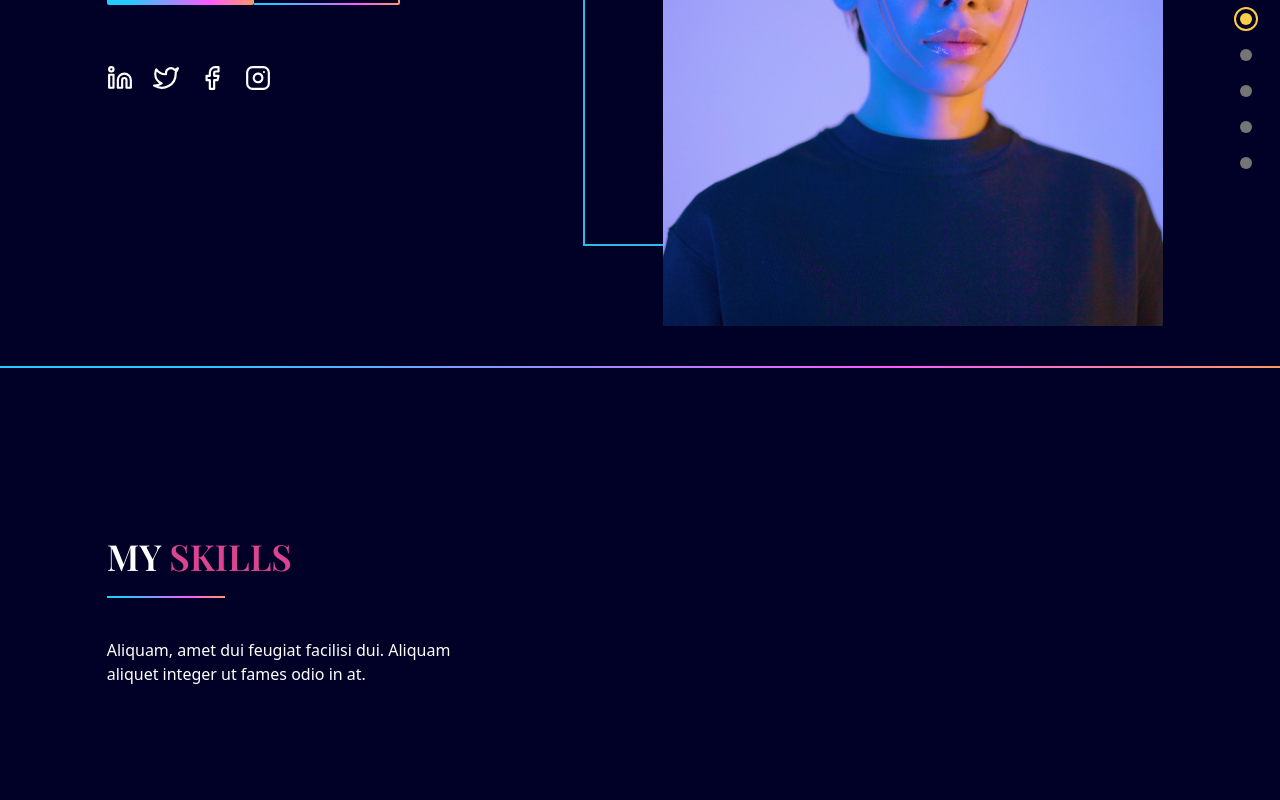
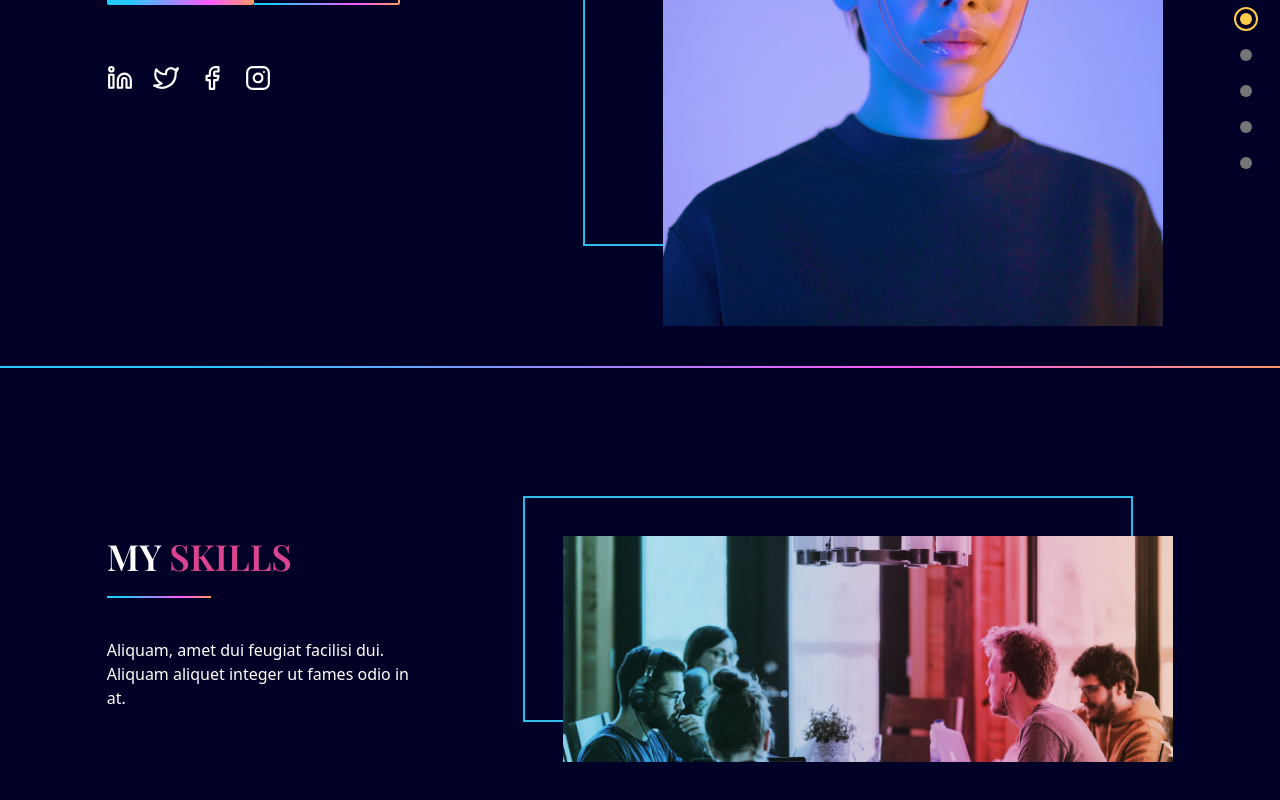
Before and after one commit to afiatamanna06/jane-esper, a React (Create React App) app: page / in a window 1280 px wide. Shown: the part 467-1267 px from the top of the page. Built offline with nearby package versions, Linux system fonts and the light colour scheme.

Commit message:
Add my skills image

```diff
--- a/src/components/skills/MySkills.tsx
+++ b/src/components/skills/MySkills.tsx
@@ -1,9 +1,9 @@
-import UseMediaQuery from "../../hooks/useMediaQuery"
-import LineGradient from "../common/LineGradient"
-import { motion } from "framer-motion"
+import UseMediaQuery from "../../hooks/useMediaQuery";
+import LineGradient from "../common/LineGradient";
+import { motion } from "framer-motion";
+import SkillsImage from "../../assets/skills-image.png"
 
 function MySkills() {
-
   const isAboveMediaScreen = UseMediaQuery("(min-width: 1060px)");
 
   return (
@@ -18,18 +18,34 @@ function MySkills() {
           variants={{
             hidden: { opacity: 0, x: -50 },
             visible: { opacity: 1, x: 0 },
-          }}>
+          }}
+        >
           <p className="font-playfair font-semibold text-4xl mb-5">
             MY <span className="text-red">SKILLS</span>
           </p>
           <LineGradient width="w-1/3" />
           <p className="mt-10 mb-7">
-              Aliquam, amet dui feugiat facilisi dui. Aliquam aliquet integer ut fames odio in at.
+            Aliquam, amet dui feugiat facilisi dui. Aliquam aliquet integer ut
+            fames odio in at.
           </p>
         </motion.div>
+
+        <div className="mt-16 md:mt-0">
+          {isAboveMediaScreen ? (
+            <div className="relative z-0 ml-20 before:absolute before:-top-10 before:-left-10 before:w-full before:h-full before:border-2 before:border-blue before:z-[-1]">
+              <img
+                src={SkillsImage}
+                className="z-10 w-full"
+                alt=""
+              />
+            </div>
+          ) : (
+            <div></div>
+          )}
+        </div>
       </div>
     </section>
-  )
+  );
 }
 
-export default MySkills
+export default MySkills;
```
Lines whose indentation alone changed are shown as unchanged.
